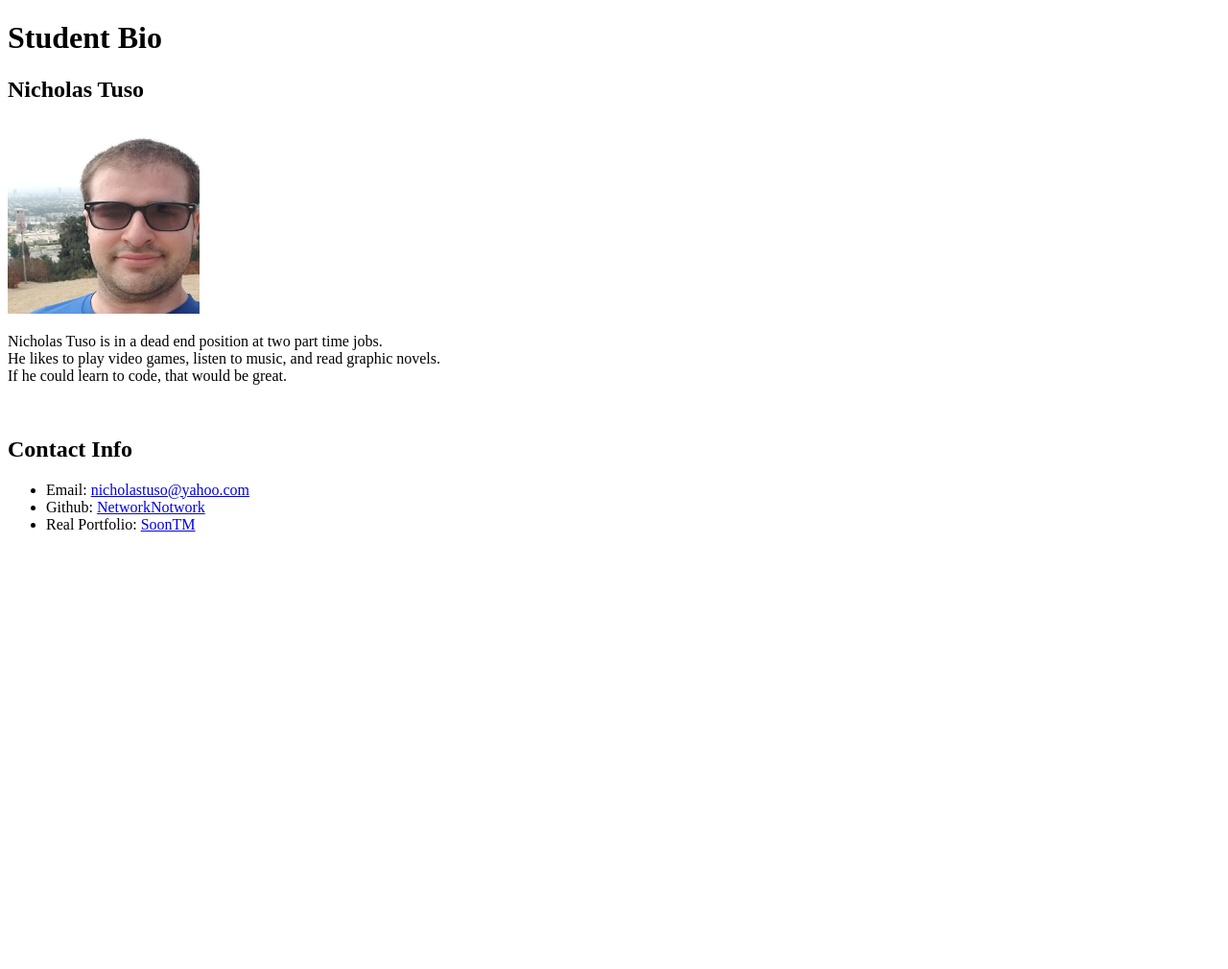
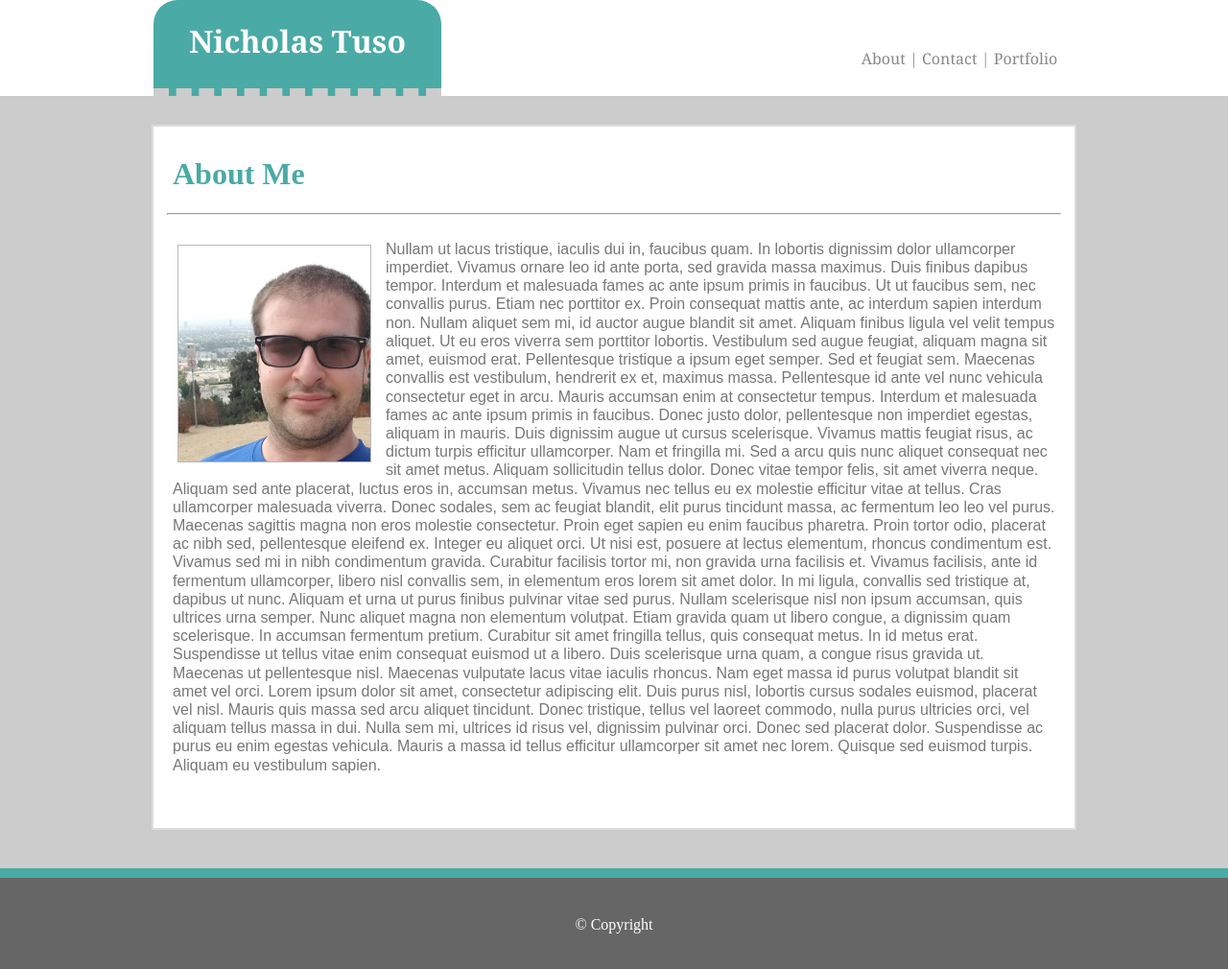
Before and after one commit to networknotwork/Basic-Portfolio, a plain HTML site: page index.html in a window 1280 px wide. Shown: the whole page at 96% size. Before the commit the page ends 800 px from the top, so only its background shows below. Drawn offline with Linux system fonts and the light colour scheme.

Commit message:
Fixed redundant index

```diff
--- a/index.html
+++ b/index.html
@@ -1,38 +1,43 @@
 <!DOCTYPE html>
-<html>
+<html lang="en-us">
+    <head>
+        <meta charset="UTF-8">
+        <title>About Nicholas Tuso</title>
+        <link rel="stylesheet" href="assets/css/style.css">
+    </head>
+    <body>
+        <div class="every">
+        <header>
+                <div class="hair">
+                    <div class="btab">
+                        <h1>Nicholas Tuso</h1>
+                    </div>
+                    <div class="links">
+                        <a href="index.html">About</a> | <a href="contact.html">Contact</a> | <a href="portfolio.html">Portfolio</a>
+                    </div>
+                </div>
+            </header>
+            <div class="page">
+            <p>
+                <h1 id="itab">About Me</h1>
+                <hr>
+            </p>
+            <p>
+                <img src="assets/images/selfie.png" id="selfie" alt="profile">
+            </p>
+            <p id="abouttext">
+                Nullam ut lacus tristique, iaculis dui in, faucibus quam. In lobortis dignissim dolor ullamcorper imperdiet. Vivamus ornare leo id ante porta, sed gravida massa maximus. Duis finibus dapibus tempor. Interdum et malesuada fames ac ante ipsum primis in faucibus. Ut ut faucibus sem, nec convallis purus. Etiam nec porttitor ex.
 
-<head>
-    <title>Nicholas Tuso's Prototype Portfolio</title>
-</head>
+Proin consequat mattis ante, ac interdum sapien interdum non. Nullam aliquet sem mi, id auctor augue blandit sit amet. Aliquam finibus ligula vel velit tempus aliquet. Ut eu eros viverra sem porttitor lobortis. Vestibulum sed augue feugiat, aliquam magna sit amet, euismod erat. Pellentesque tristique a ipsum eget semper. Sed et feugiat sem. Maecenas convallis est vestibulum, hendrerit ex et, maximus massa. Pellentesque id ante vel nunc vehicula consectetur eget in arcu. Mauris accumsan enim at consectetur tempus. Interdum et malesuada fames ac ante ipsum primis in faucibus. Donec justo dolor, pellentesque non imperdiet egestas, aliquam in mauris. Duis dignissim augue ut cursus scelerisque. Vivamus mattis feugiat risus, ac dictum turpis efficitur ullamcorper.
 
+Nam et fringilla mi. Sed a arcu quis nunc aliquet consequat nec sit amet metus. Aliquam sollicitudin tellus dolor. Donec vitae tempor felis, sit amet viverra neque. Aliquam sed ante placerat, luctus eros in, accumsan metus. Vivamus nec tellus eu ex molestie efficitur vitae at tellus. Cras ullamcorper malesuada viverra. Donec sodales, sem ac feugiat blandit, elit purus tincidunt massa, ac fermentum leo leo vel purus. Maecenas sagittis magna non eros molestie consectetur. Proin eget sapien eu enim faucibus pharetra. Proin tortor odio, placerat ac nibh sed, pellentesque eleifend ex.
 
-<body>
+Integer eu aliquet orci. Ut nisi est, posuere at lectus elementum, rhoncus condimentum est. Vivamus sed mi in nibh condimentum gravida. Curabitur facilisis tortor mi, non gravida urna facilisis et. Vivamus facilisis, ante id fermentum ullamcorper, libero nisl convallis sem, in elementum eros lorem sit amet dolor. In mi ligula, convallis sed tristique at, dapibus ut nunc. Aliquam et urna ut purus finibus pulvinar vitae sed purus. Nullam scelerisque nisl non ipsum accumsan, quis ultrices urna semper. Nunc aliquet magna non elementum volutpat. Etiam gravida quam ut libero congue, a dignissim quam scelerisque. In accumsan fermentum pretium. Curabitur sit amet fringilla tellus, quis consequat metus. In id metus erat. Suspendisse ut tellus vitae enim consequat euismod ut a libero.
 
-    <h1>
-        Student Bio
-    </h1>
-    <h2>
-        Nicholas Tuso
-    </h2>
-
-    <p>
-        <img src="assets/images/selfie.png" width=200px height=200px alt="profile">
-    </p>
-    <p>
-        Nicholas Tuso is in a dead end position at two part time jobs.<br>
-        He likes to play video games, listen to music, and read graphic novels.<br>
-        If he could learn to code, that would be great.
-    </p>
-    <br>
-    <h2>
-        Contact Info
-    </h2>
-    <ul>
-        <li>Email: <a href="mailto:nicholastuso@yahoo.com">nicholastuso@yahoo.com</a></li>
-        <li>Github: <a href="https://github.com/networknotwork">NetworkNotwork</a></a></li>
-        <li>Real Portfolio: <a href="index2.html">SoonTM</a> </li>
-    </ul>
-
-</body>
-
+Duis scelerisque urna quam, a congue risus gravida ut. Maecenas ut pellentesque nisl. Maecenas vulputate lacus vitae iaculis rhoncus. Nam eget massa id purus volutpat blandit sit amet vel orci. Lorem ipsum dolor sit amet, consectetur adipiscing elit. Duis purus nisl, lobortis cursus sodales euismod, placerat vel nisl. Mauris quis massa sed arcu aliquet tincidunt. Donec tristique, tellus vel laoreet commodo, nulla purus ultricies orci, vel aliquam tellus massa in dui. Nulla sem mi, ultrices id risus vel, dignissim pulvinar orci. Donec sed placerat dolor. Suspendisse ac purus eu enim egestas vehicula. Mauris a massa id tellus efficitur ullamcorper sit amet nec lorem. Quisque sed euismod turpis. Aliquam eu vestibulum sapien.
+            </p>
+            </div>
+        </div>
+            <footer>&#169; Copyright</footer>
+    </body>
 </html>
```
Also changed, not shown: contact.html (+1 -1 lines), index2.html (deleted, +0 -43 lines), portfolio.html (+1 -1 lines).
